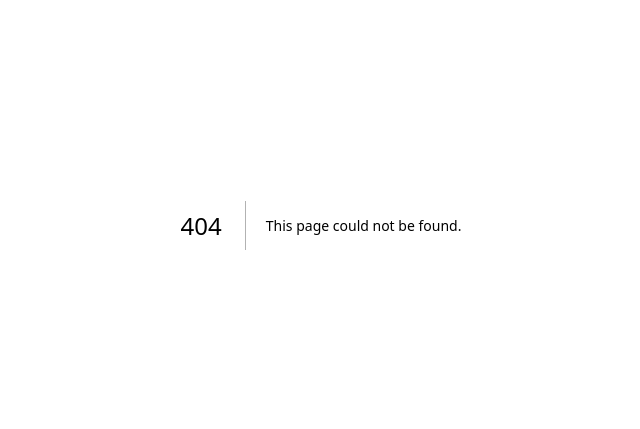
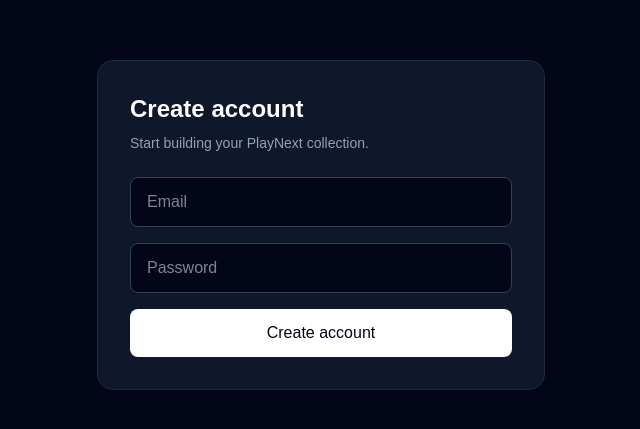
Before and after one commit to natashahans/playnext, a Next.js app: page /signup in a window 1280 px wide. Before the commit this address had no page. Shown: the part 175-604 px from the top of the page, without its empty margins (319-959 px from the left). Built offline with nearby package versions, Linux system fonts and the light colour scheme.

Commit message:
Create basic authentication pages

```diff
--- /dev/null
+++ b/src/app/dashboard/page.tsx
@@ -0,0 +1,10 @@
+export default function DashboardPage() {
+  return (
+    <main className="min-h-screen bg-slate-950 p-8 text-white">
+      <h1 className="text-3xl font-bold">Dashboard</h1>
+      <p className="mt-2 text-slate-400">
+        This will become the main PlayNext user dashboard.
+      </p>
+    </main>
+  );
+}
--- /dev/null
+++ b/src/app/login/page.tsx
@@ -0,0 +1,30 @@
+export default function LoginPage() {
+  return (
+    <main className="flex min-h-screen items-center justify-center bg-slate-950 px-6 text-white">
+      <div className="w-full max-w-md rounded-2xl border border-slate-800 bg-slate-900 p-8">
+        <h1 className="text-2xl font-bold">Log in</h1>
+        <p className="mt-2 text-sm text-slate-400">
+          Access your PlayNext account.
+        </p>
+
+        <form className="mt-6 space-y-4">
+          <input
+            type="email"
+            placeholder="Email"
+            className="w-full rounded-lg border border-slate-700 bg-slate-950 px-4 py-3 text-white"
+          />
+
+          <input
+            type="password"
+            placeholder="Password"
+            className="w-full rounded-lg border border-slate-700 bg-slate-950 px-4 py-3 text-white"
+          />
+
+          <button className="w-full rounded-lg bg-white px-4 py-3 font-medium text-slate-950">
+            Log in
+          </button>
+        </form>
+      </div>
+    </main>
+  );
+}
--- /dev/null
+++ b/src/app/signup/page.tsx
@@ -0,0 +1,30 @@
+export default function SignupPage() {
+  return (
+    <main className="flex min-h-screen items-center justify-center bg-slate-950 px-6 text-white">
+      <div className="w-full max-w-md rounded-2xl border border-slate-800 bg-slate-900 p-8">
+        <h1 className="text-2xl font-bold">Create account</h1>
+        <p className="mt-2 text-sm text-slate-400">
+          Start building your PlayNext collection.
+        </p>
+
+        <form className="mt-6 space-y-4">
+          <input
+            type="email"
+            placeholder="Email"
+            className="w-full rounded-lg border border-slate-700 bg-slate-950 px-4 py-3 text-white"
+          />
+
+          <input
+            type="password"
+            placeholder="Password"
+            className="w-full rounded-lg border border-slate-700 bg-slate-950 px-4 py-3 text-white"
+          />
+
+          <button className="w-full rounded-lg bg-white px-4 py-3 font-medium text-slate-950">
+            Create account
+          </button>
+        </form>
+      </div>
+    </main>
+  );
+}
--- /dev/null
+++ b/src/lib/supabase.ts
@@ -0,0 +1,9 @@
+import { createClient } from "@supabase/supabase-js";
+
+const supabaseUrl = process.env.NEXT_PUBLIC_SUPABASE_URL!;
+const supabaseAnonKey = process.env.NEXT_PUBLIC_SUPABASE_ANON_KEY!;
+
+export const supabase = createClient(
+  supabaseUrl,
+  supabaseAnonKey
+);
```
